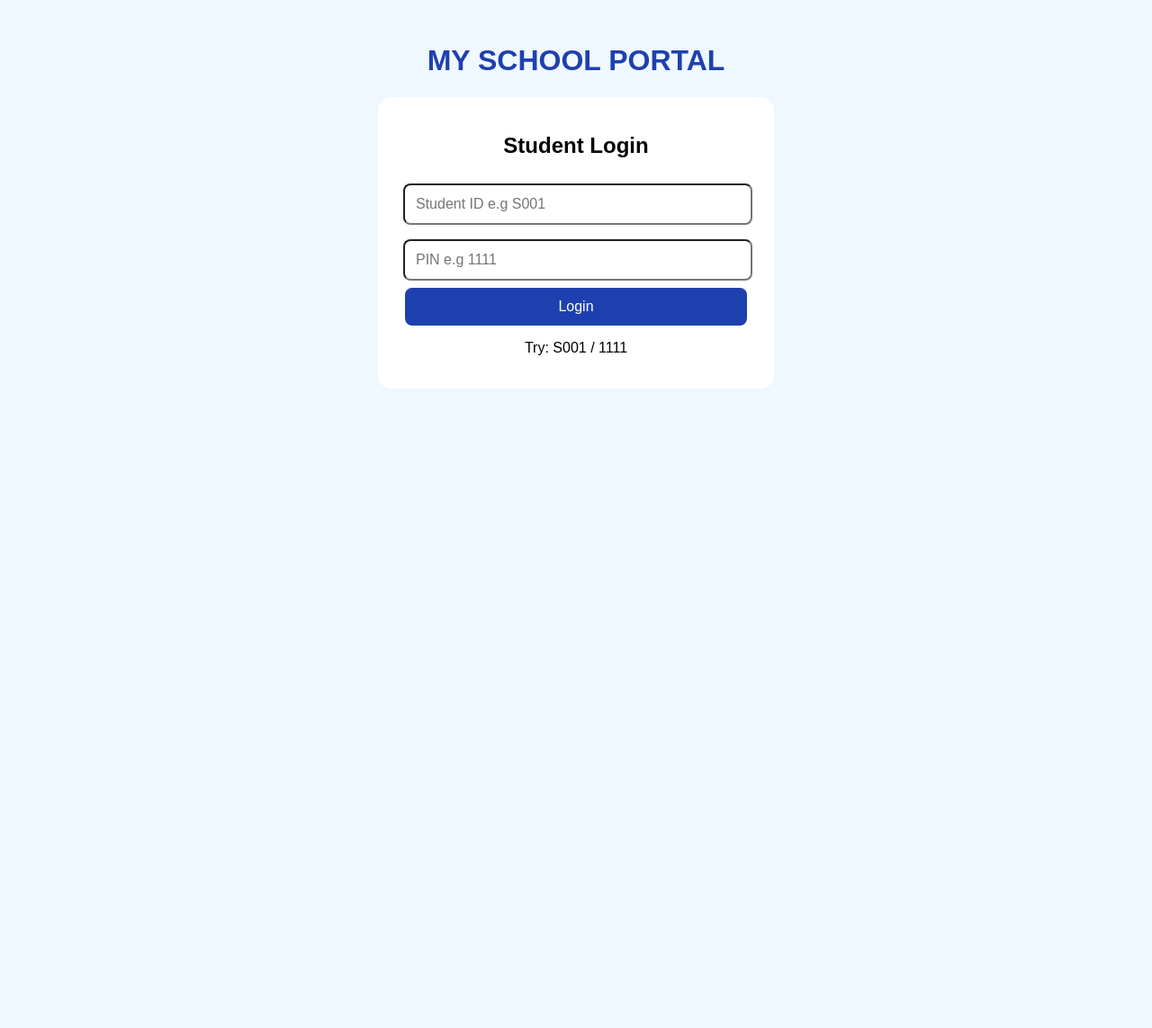
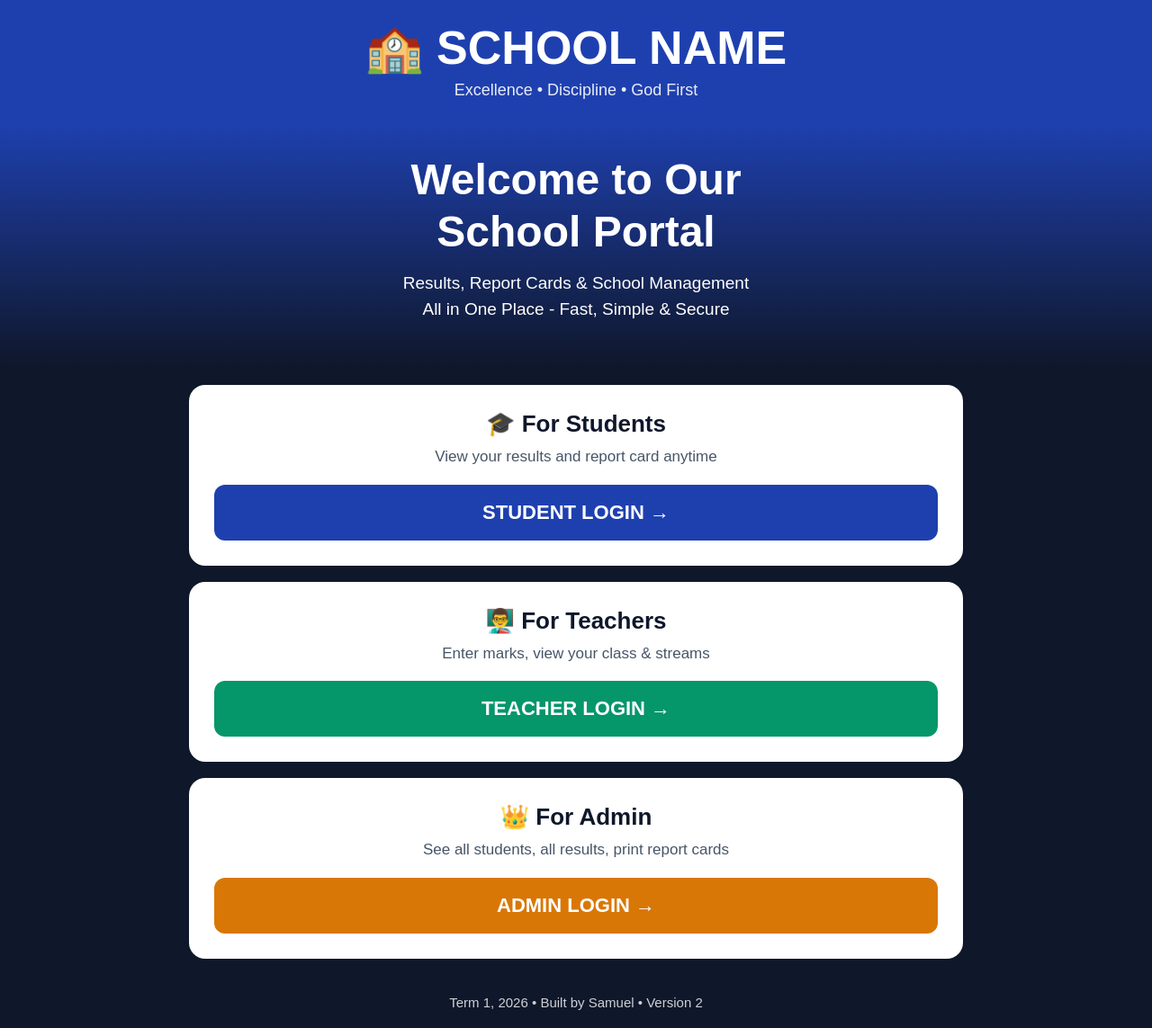
Before and after one commit to ksamuelfavour-wq/School-portal-, a plain HTML site: page index.html in a window 1280 px wide. Shown: the whole page at 90% size. Before the commit the page ends 800 px from the top, so only its background shows below. Drawn offline with Linux system fonts and the light colour scheme.

Commit message:
Update index.html

```diff
--- a/index.html
+++ b/index.html
@@ -4,40 +4,39 @@
 <title>School Portal</title>
 <meta name="viewport" content="width=device-width, initial-scale=1">
 <style>
-body{font-family:Arial;text-align:center;padding:20px;background:#f0f8ff}
-.box{background:white;padding:20px;border-radius:15px;max-width:400px;margin:auto}
-input{width:90%;padding:12px;margin:8px;border-radius:8px;font-size:16px}
-button{background:#1e40af;color:white;padding:12px;border:none;border-radius:8px;font-size:16px;width:95%}
+*{box-sizing:border-box;margin:0;padding:0}
+body{font-family:Arial;background:#0f172a;color:white;min-height:100vh}
+.top{background:#1e40af;padding:25px 20px;text-align:center}
+.top h1{font-size:38px;line-height:1.1}
+.top p{font-size:18px;margin-top:8px;opacity:0.9}
+.hero{padding:35px 20px;text-align:center;background:linear-gradient(180deg,#1e40af,#0f172a)}
+.hero h2{font-size:32px;line-height:1.2}
+.hero p{font-size:19px;margin:15px 0;line-height:1.5}
+.cards{padding:20px;display:flex;flex-direction:column;gap:18px;max-width:600px;margin:0 auto}
+.card{background:white;color:#0f172a;border-radius:18px;padding:28px;text-align:center}
+.card h3{font-size:26px;margin-bottom:8px}
+.card p{font-size:17px;line-height:1.5;color:#475569}
+.card a{display:block;margin-top:18px;background:#1e40af;color:white;text-decoration:none;font-size:22px;font-weight:bold;padding:18px;border-radius:12px}
+.card:nth-child(2) a{background:#059669}
+.card:nth-child(3) a{background:#d97706}
+.footer{text-align:center;padding:20px;font-size:15px;opacity:0.8}
+@media(min-width:700px){.top h1{font-size:52px}.hero h2{font-size:48px}.cards{max-width:900px}}
 </style>
 </head>
 <body>
-<h1 style="color:#1e40af">MY SCHOOL PORTAL</h1>
-<div class="box" id="loginBox">
-<h2>Student Login</h2>
-<input id="sid" placeholder="Student ID e.g S001">
-<input id="pin" placeholder="PIN e.g 1111" type="password">
-<button onclick="login()">Login</button>
-<p id="msg" style="color:red"></p>
-<p>Try: S001 / 1111</p>
+<div class="top">
+<h1>🏫 SCHOOL NAME</h1>
+<p>Excellence • Discipline • God First</p>
 </div>
-<div class="box" id="resultBox" style="display:none">
-<h2 id="welcome"></h2>
-<p id="details"></p>
-<button onclick="location.reload()">Logout</button>
+<div class="hero">
+<h2>Welcome to Our<br>School Portal</h2>
+<p>Results, Report Cards & School Management<br>All in One Place - Fast, Simple & Secure</p>
 </div>
-<script>
-const students={"S001":{name:"Bella",pin:"1111",maths:"85",english:"90"},"S002":{name:"Samuel",pin:"2222",maths:"78",english:"88"},"S003":{name:"Miracle",pin:"3333",maths:"92",english:"81"}};
-function login(){
-let id=document.getElementById("sid").value.trim().toUpperCase();
-let pin=document.getElementById("pin").value.trim();
-let s=students[id];
-if(s && s.pin===pin){
-document.getElementById("loginBox").style.display="none";
-document.getElementById("resultBox").style.display="block";
-document.getElementById("welcome").innerText="Welcome "+s.name+"!";
-document.getElementById("details").innerHTML="ID: "+id+"<br><br>Maths: "+s.maths+"<br>English: "+s.english;
-}else{document.getElementById("msg").innerText="Wrong ID or PIN, try again";}
-}
-</script>
+<div class="cards">
+<div class="card"><h3>🎓 For Students</h3><p>View your results and report card anytime</p><a href="student.html">STUDENT LOGIN →</a></div>
+<div class="card"><h3>👨‍🏫 For Teachers</h3><p>Enter marks, view your class & streams</p><a href="teacher.html">TEACHER LOGIN →</a></div>
+<div class="card"><h3>👑 For Admin</h3><p>See all students, all results, print report cards</p><a href="admin.html">ADMIN LOGIN →</a></div>
+</div>
+<div class="footer">Term 1, 2026 • Built by Samuel • Version 2</div>
 </body>
 </html>
```
